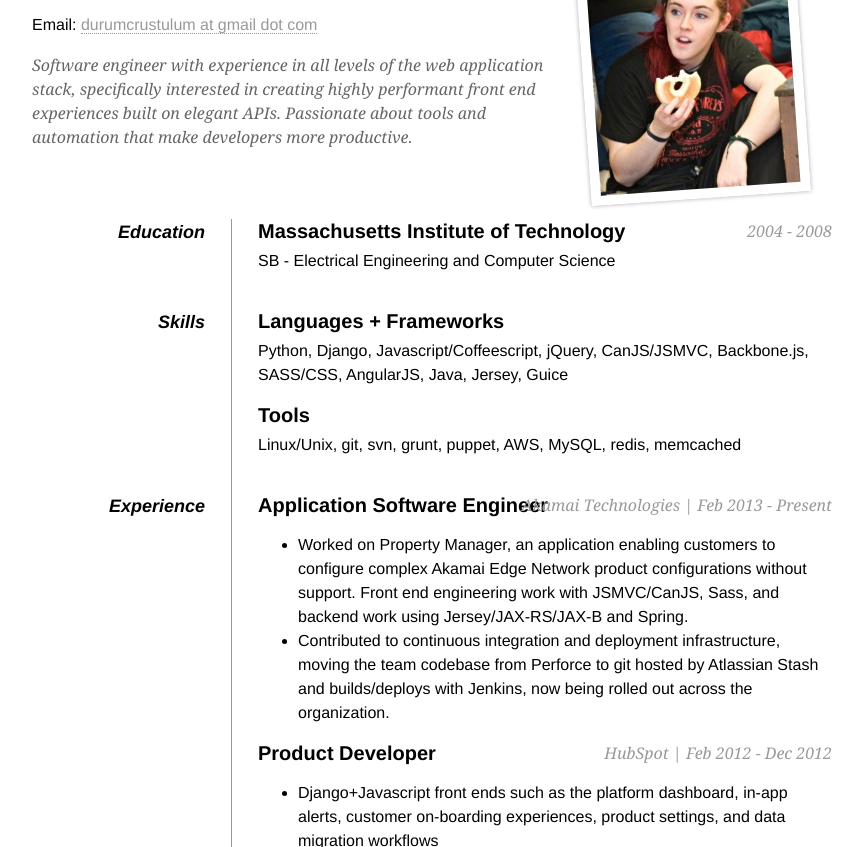
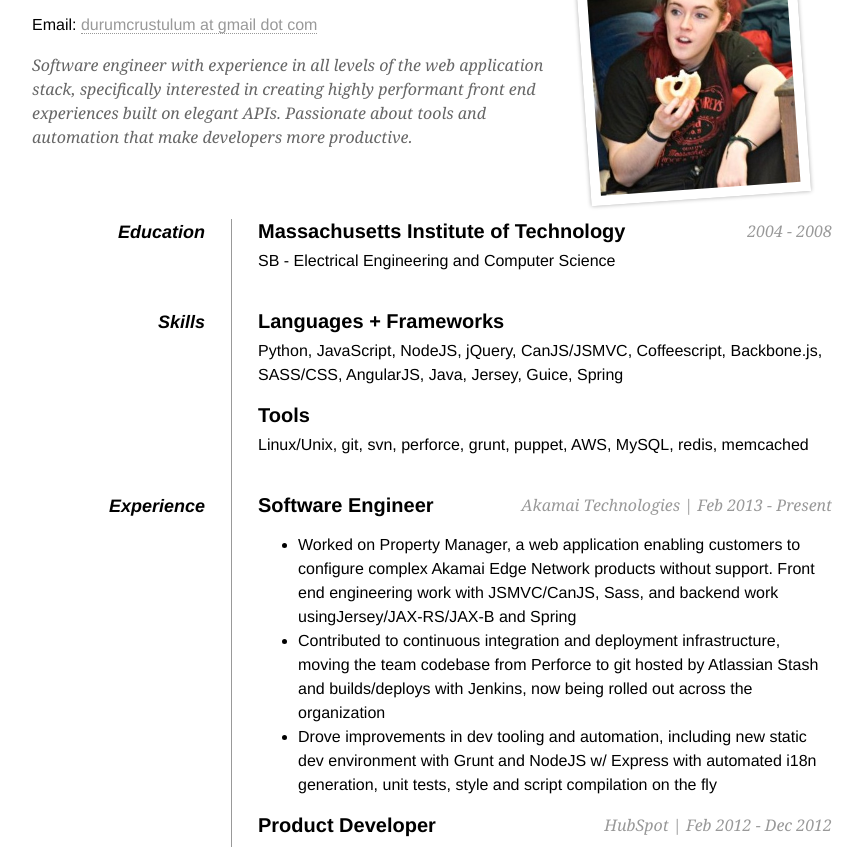
Before and after one commit to dconnolly/dconnolly.github.com, a plain HTML site: page index.html in a window 1280 px wide. Shown: the part 105-952 px from the top of the page, without its empty margins (208-1071 px from the left). Drawn offline with nearby package versions, Linux system fonts and the light colour scheme.

Commit message:
More dev tooling stuff for akamai

```diff
--- a/index.html
+++ b/index.html
@@ -45,10 +45,10 @@
           <dt>Skills</dt>
           <dd>
             <h2>Languages + Frameworks</h2>
-            <p>Python, Django, Javascript/Coffeescript, jQuery, CanJS/JSMVC, Backbone.js, SASS/CSS, AngularJS, Java, Jersey, Guice
+            <p>Python, JavaScript, NodeJS, jQuery, CanJS/JSMVC, Coffeescript, Backbone.js, SASS/CSS, AngularJS, Java, Jersey, Guice, Spring
             </p>
             <h2>Tools</h2>
-            <p>Linux/Unix, git, svn, grunt, puppet, AWS, MySQL, redis, memcached</p>
+            <p>Linux/Unix, git, svn, perforce, grunt, puppet, AWS, MySQL, redis, memcached</p>
           </dd>
         </dl>
 
@@ -57,33 +57,54 @@
           </dt>
           <dd>
 
-            <h2>Application Software Engineer<span>Akamai Technologies | Feb 2013 - Present</span></h2>
+            <h2>Software Engineer<span>Akamai Technologies | Feb 2013 - Present</span></h2>
             <ul>
-              <li>Worked on Property Manager, an application enabling customers to configure complex Akamai
-              Edge Network product configurations without support.
-              Front end engineering work with JSMVC/CanJS, Sass,
-              and backend work using Jersey/JAX-RS/JAX-B and Spring.</li>
-              <li>Contributed to continuous integration and deployment infrastructure, moving the team
-              codebase from Perforce to git hosted by
-              Atlassian Stash and builds/deploys with Jenkins, now being rolled out across the organization.</li>
+              <li>
+                  Worked on Property Manager, a web application
+                  enabling customers to configure complex Akamai Edge
+                  Network products without support.  Front end
+                  engineering work with JSMVC/CanJS, Sass,
+                  and backend work usingJersey/JAX-RS/JAX-B and Spring
+              </li>
+              <li>
+                  Contributed to continuous integration and deployment
+                  infrastructure, moving the team codebase from Perforce
+                  to git hosted by Atlassian Stash and builds/deploys with
+                  Jenkins, now being rolled out across the organization
+              </li>
+              <li>
+                  Drove improvements in dev tooling and automation,
+                  including new static dev environment with Grunt and
+                  NodeJS w/ Express with automated i18n generation,
+                  unit tests, style and script compilation on the fly
+              </li>
             </ul>
 
             <h2>Product Developer<span>HubSpot | Feb 2012 - Dec 2012</span></h2>
             <ul>
-              <li>Django+Javascript front ends such as the platform dashboard, in-app alerts, customer
-              on-boarding experiences, product settings, and data
-              migration workflows</li>
-              <li>Wrote multiple python REST clients for internal user, account, and product gating services</li>
+              <li>
+                  Django+Javascript front ends such as the platform
+                  dashboard, in-app alerts, customer on-boarding
+                  experiences, product settings, and data
+                  migration workflows
+              </li>
+              <li>
+                  Wrote multiple python REST clients for internal user, account, and product gating services
+              </li>
             </ul>
 
             <h2>DevOps Engineer<span>HubSpot | Aug 2011 - Feb 2012</span></h2>
             <ul>
-              <li>Internal deploy tooling and infrastructure, weaving
-              together custom Django interfaces, python scripts, AWS
-              automation, and Jenkins continuous integration</li>
-              <li>Replaced local deploy script with Django webapp to
-                enable no-setup, one-click build deploys, using Celery
-                jobs and later Jenkins tasks</li>
+              <li>
+                  Internal deploy tooling and infrastructure, weaving
+                  together custom Django interfaces, python scripts, AWS
+                  automation, and Jenkins continuous integration
+              </li>
+              <li>
+                  Replaced local deploy script with Django webapp to
+                  enable no-setup, one-click build deploys, using Celery
+                  jobs and later Jenkins tasks
+              </li>
             </ul>
             <div class="clear"></div>
             <h2>Software Engineer in Test<span>HubSpot | April 2010 - Aug 2011</span></h2>
@@ -103,7 +124,7 @@
         <dl>
           <dt>Extracurriculars</dt>
           <dd>
-            <h2>Boston Women's Rugby Football Club<span>CTO | January 2012 - Present</span></h2>
+            <h2>Boston Women's Rugby Football Club<span>CTO | Jan 2012 - Present</span></h2>
             <ul>
               <li>Designed new responsive <a href="www.bwrfc.com">www.bwrfc.com</a> wordpress template, set up Google Analytics, lead tracking, optimized content</li>
               <li>Migrated organization to Google Apps, Google Checkout, and introduced Square usage for IRL events</li>
```
